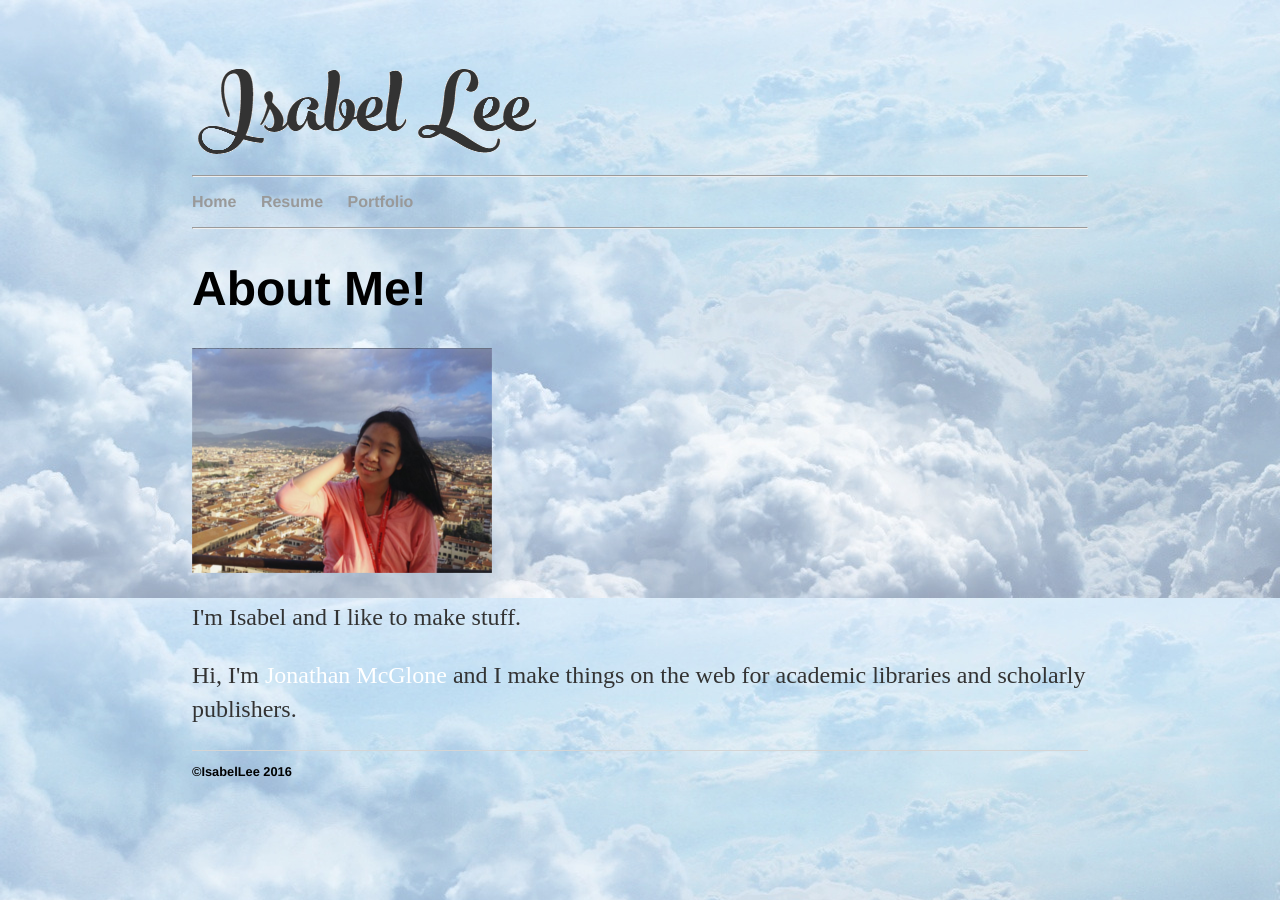
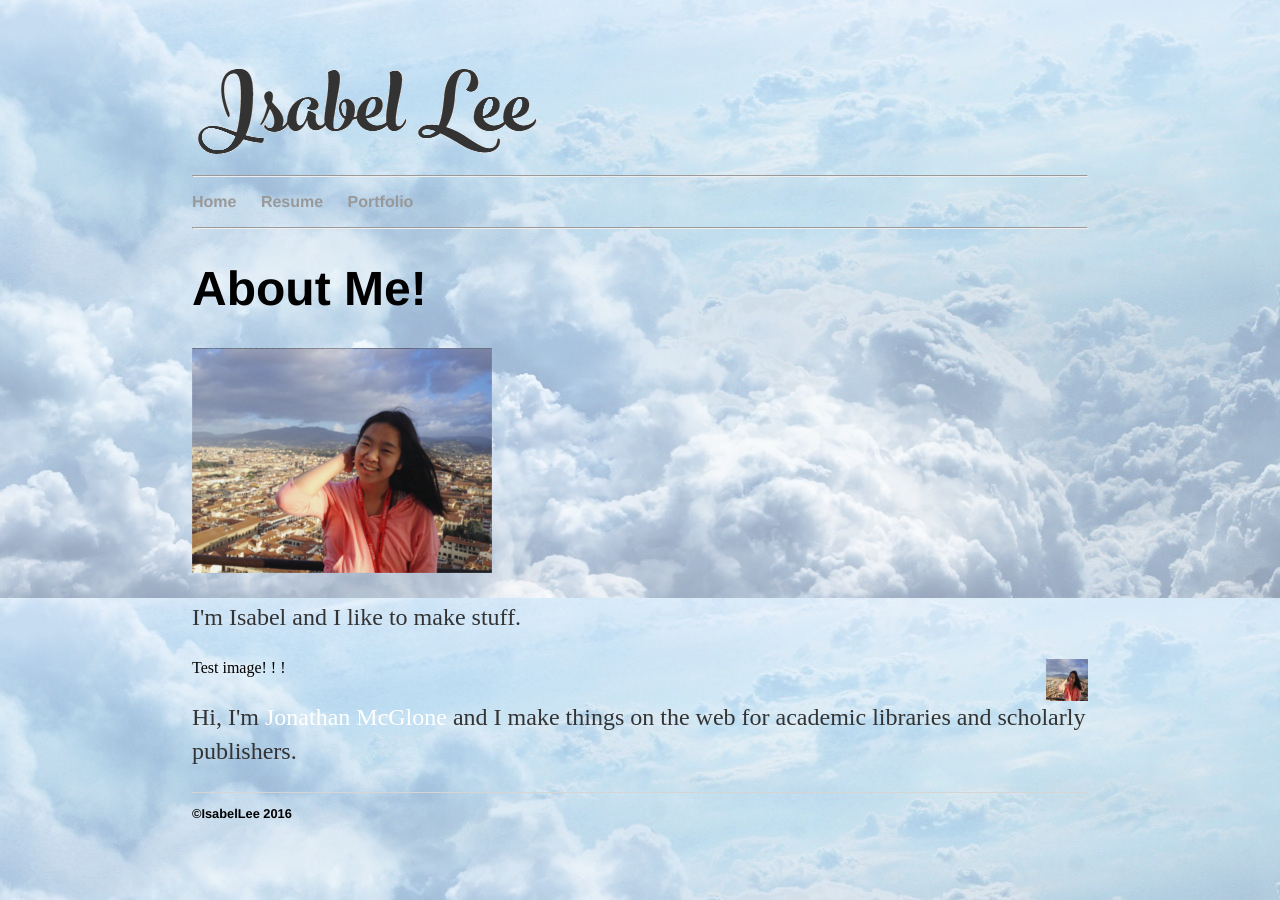
Before and after one commit to isabelringing1/old_website, a Jekyll site: the page built from index.html, in a window 1280 px wide. Built offline with Jekyll 4.4.1, drawn with Linux system fonts in a browser that asks for light colours.

Commit message:
Update index.html

```diff
--- a/index.html
+++ b/index.html
@@ -8,5 +8,8 @@ title: Isabel Lee
 	<img  class="img-circle avatar" alt="Isabel Lee" src="me.PNG">
 	</div>
 	<p>I'm Isabel and I like to make stuff.</a></p>
+	<img src="me.PNG" alt="whatever i guess" style="float:right;width:42px;height:42px;">
+	Test image! ! !
+	</p>
 	<p>Hi, I'm <span style="color:white">Jonathan McGlone</span> and I make things on the web for academic libraries and scholarly publishers.</p>
 </div><!-- /.blurb -->
```
